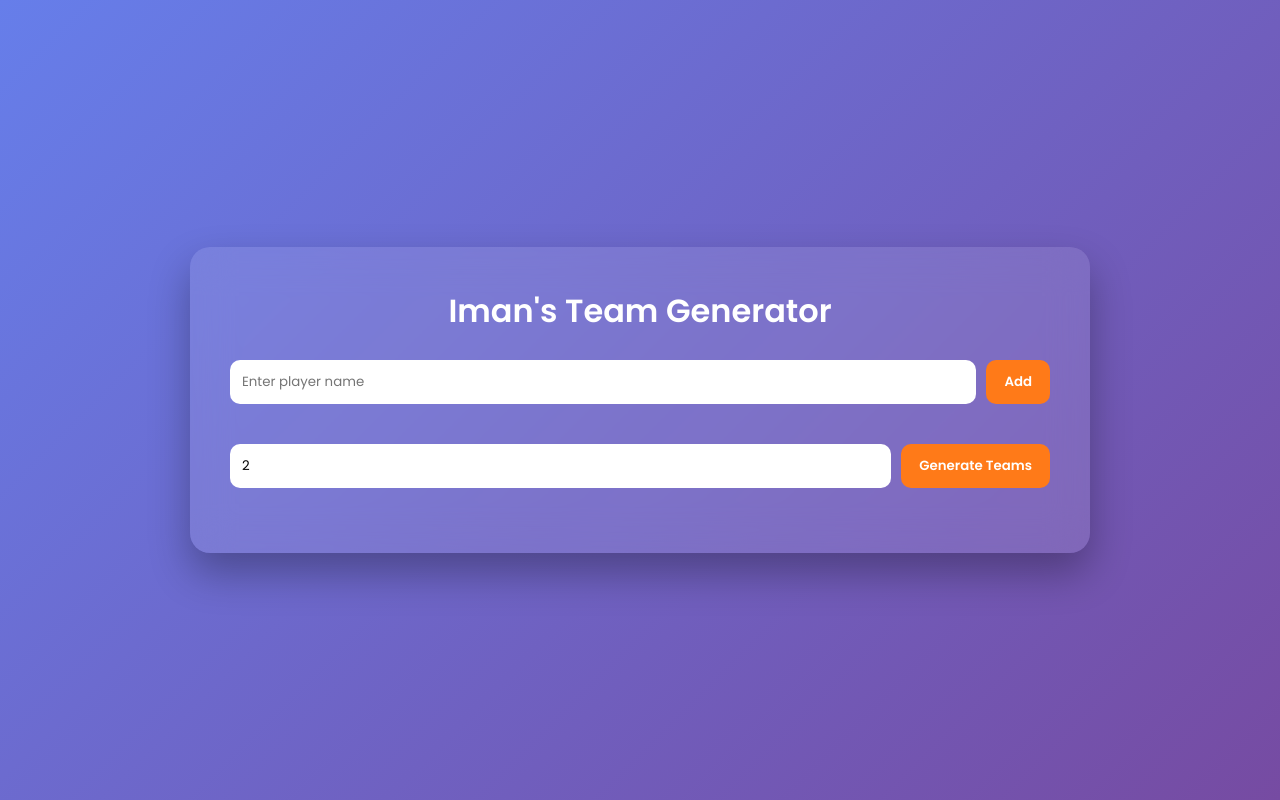
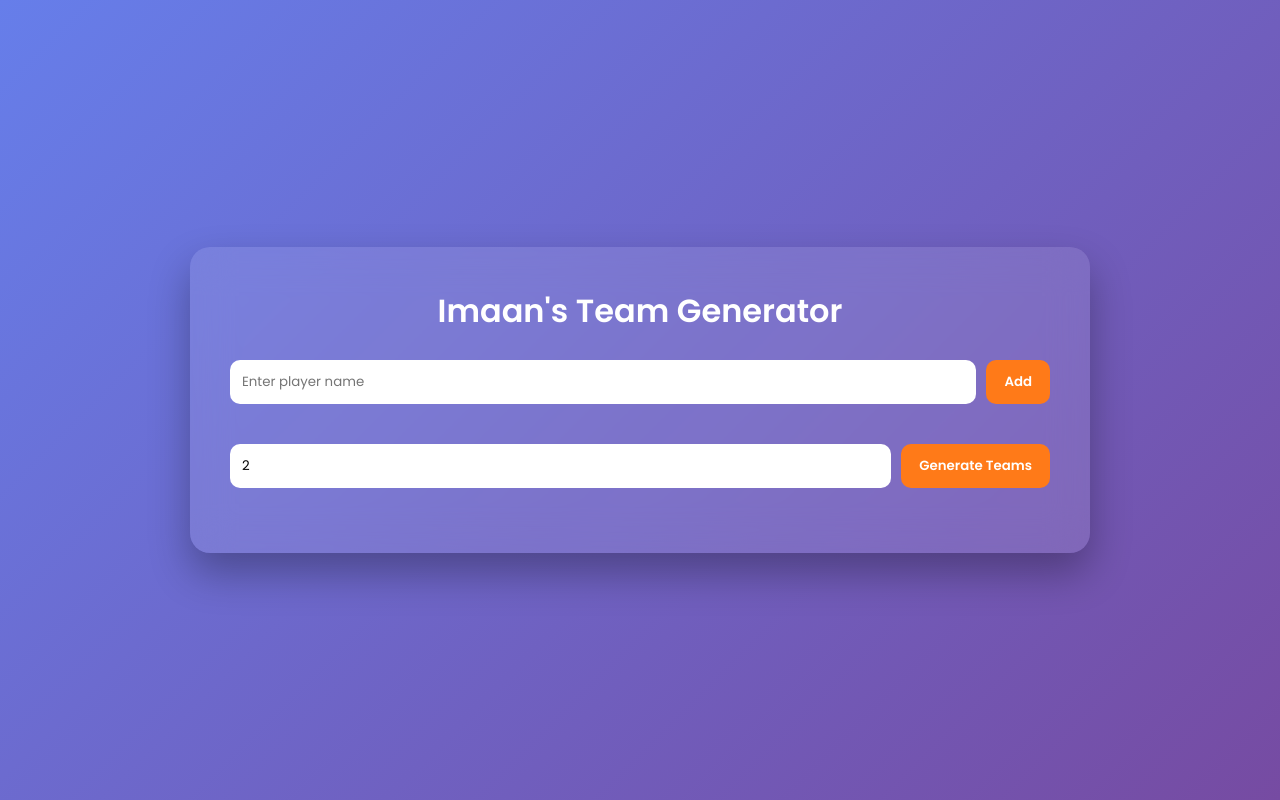
Before and after one commit to ibidada1/team-generator, a plain HTML site: page index.html in a window 1280 px wide. Drawn offline with Linux system fonts and the light colour scheme.

Commit message:
Correct spelling of 'Iman' to 'Imaan' in header

```diff
--- a/index.html
+++ b/index.html
@@ -122,7 +122,7 @@
 
 <div class="app">
 
-<h1>Iman's Team Generator</h1>
+<h1>Imaan's Team Generator</h1>
 
 <div class="controls">
 <input id="playerInput" placeholder="Enter player name">
```
